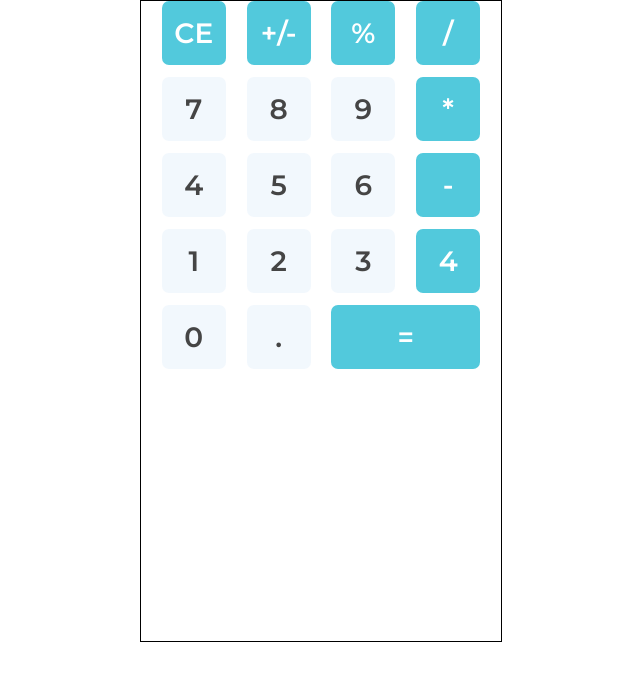
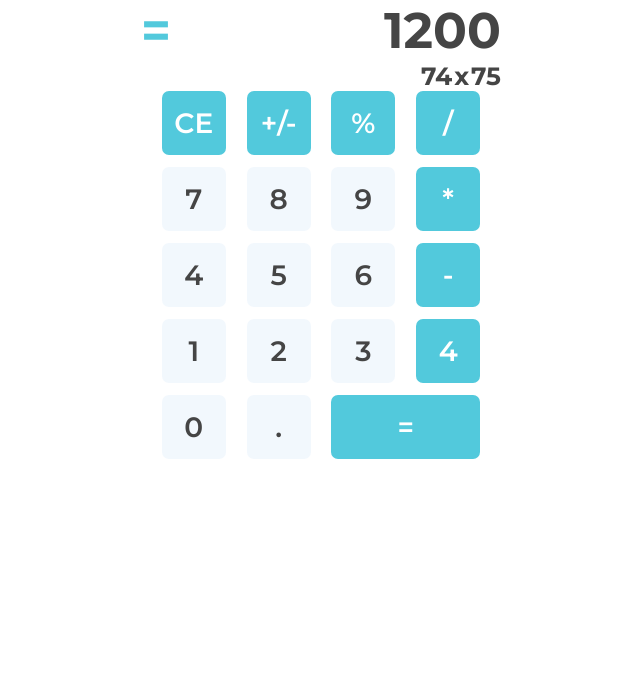
Before and after one commit to RahmatAT11/top-calculator-r, a plain HTML site: page index.html in a window 1280 px wide. Shown: the whole page, without its empty margins (319-959 px from the left). Drawn offline with Linux system fonts and the light colour scheme.

Commit message:
Add calculator display

```diff
--- a/index.html
+++ b/index.html
@@ -12,6 +12,17 @@
     <title>Calculator</title>
 </head>
 <body>
+    <div class="container-display">
+        <div class="container-result">
+            <div class="display-is">=</div>
+            <div class="display-result">1200</div>
+        </div>
+        <div class="container-operation">
+            <div>74</div>
+            <div>x</div>
+            <div>75</div>
+        </div>
+    </div>
     <div class="container-grid">
         <div class="calculator-btn-blue">
             <p class="">CE</p>
--- a/style.css
+++ b/style.css
@@ -2,9 +2,53 @@ body {
     margin: 0;
 }
 
-.container-grid {
+.container-display {
     width: 360px;
-    height: 640px;
+
+    display: flex;
+    flex-direction: column;
+
+    align-items: stretch;
+    justify-content: center;
+    margin: 0px auto;
+}
+
+.container-result {
+    display: flex;
+    flex-direction: row;
+    justify-content: space-between;
+}
+.container-operation {
+    color: #454545;
+
+    display: flex;
+    flex-direction: row;
+
+    gap: 0px 2px;
+
+    font-family: 'Montserrat', sans-serif;
+    font-size: 25px;
+    font-weight: bold;
+
+    justify-content: right;
+}
+
+.display-is, .display-result {
+    background-color: white;
+    color: #52C9DC;
+
+    font-family: 'Montserrat', sans-serif;
+    font-size: 50px;
+    font-weight: bold;
+}
+
+.display-result {
+    background-color: white;
+    color: #454545;
+}
+
+.container-grid{
+    width: 360px;
 
     display: grid;
     grid-template-columns: repeat(4, 64px);
@@ -12,8 +56,6 @@ body {
 
     gap: 12px 20.8px;
     justify-content: center;
-
-    border: 1px solid black;
 
     margin: 0px auto;
 }
```
